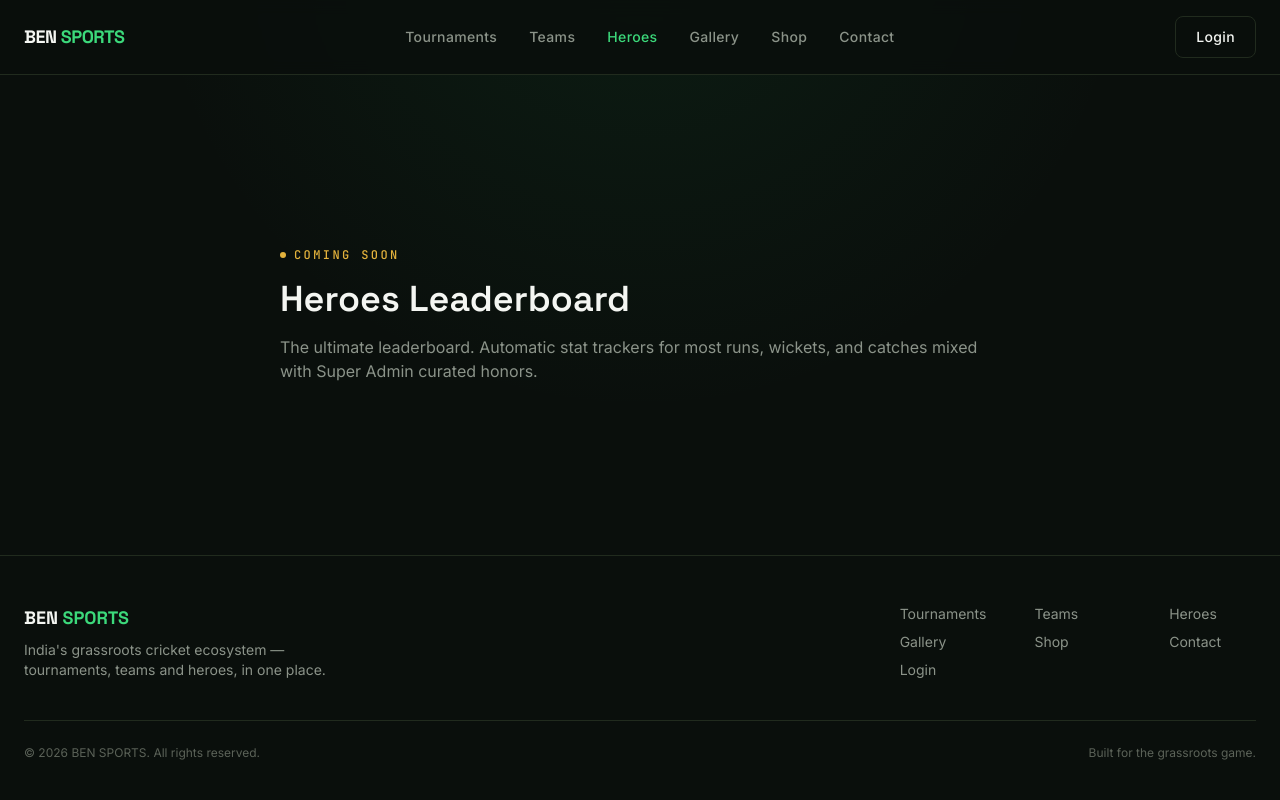
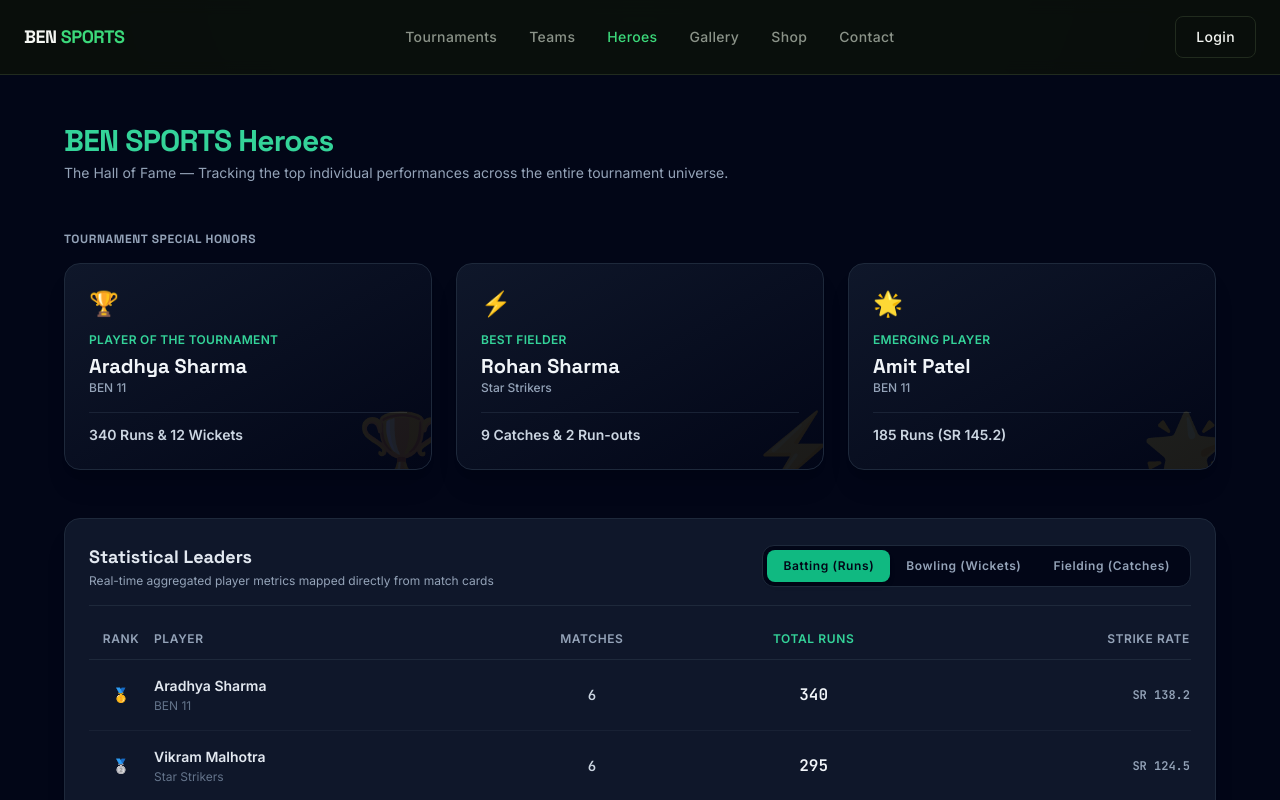
Before and after one commit to bensportscricket-ship-it/ben-sports, a React (Vite) app: page /heroes in a window 1280 px wide. Shown: the top 800 px of the page. Built offline with nearby package versions, Linux system fonts and the light colour scheme.

Commit message:
feat: implement dynamic hall of fame honors cards and aggregated metrics leaderboard

```diff
--- a/src/App.jsx
+++ b/src/App.jsx
@@ -6,6 +6,7 @@ import Placeholder from './pages/Placeholder'
 import TournamentHub from './pages/TournamentHub'
 import LiveScoring from './pages/LiveScoring'
 import TeamFinance from './pages/TeamFinance'
+import Heroes from './pages/Heroes'
 
 export default function App() {
   return (
@@ -26,15 +27,7 @@ export default function App() {
           <Route path="/teams" element={<TeamFinance />} />
 
           {/* The Cric-Logic Hall of Fame Dashboard */}
-          <Route
-            path="/heroes"
-            element={
-              <Placeholder
-                title="Heroes Leaderboard"
-                description="The ultimate leaderboard. Automatic stat trackers for most runs, wickets, and catches mixed with Super Admin curated honors."
-              />
-            }
-          />
+          <Route path="/heroes" element={<Heroes />} />
 
           {/* Public Match & Event Galleries */}
           <Route
--- /dev/null
+++ b/src/pages/Heroes.jsx
@@ -0,0 +1,137 @@
+import React, { useState } from 'react';
+
+export default function Heroes() {
+  const [statTab, setStatTab] = useState('runs');
+
+  // Mock Data: Super Admin Hand-Picked Accolades
+  const specialHonors = [
+    { title: "Player of the Tournament", name: "Aradhya Sharma", team: "BEN 11", stat: "340 Runs & 12 Wickets", icon: "🏆" },
+    { title: "Best Fielder", name: "Rohan Sharma", team: "Star Strikers", stat: "9 Catches & 2 Run-outs", icon: "⚡" },
+    { title: "Emerging Player", name: "Amit Patel", team: "BEN 11", stat: "185 Runs (SR 145.2)", icon: "🌟" }
+  ];
+
+  // Mock Data: Automatically Aggregated Statistics Leaderboard
+  const leaderboards = {
+    runs: [
+      { rank: 1, name: "Aradhya Sharma", team: "BEN 11", matches: 6, value: 340, avg: 68.0, sr: 138.2 },
+      { rank: 2, name: "Vikram Malhotra", team: "Star Strikers", matches: 6, value: 295, avg: 49.1, sr: 124.5 },
+      { rank: 3, name: "Rahul Singh", team: "BEN 11", matches: 5, value: 210, avg: 42.0, sr: 118.0 }
+    ],
+    wickets: [
+      { rank: 1, name: "Deepak Kumar", team: "BEN 11", matches: 6, value: 14, avg: 12.3, econ: 6.2 },
+      { rank: 2, name: "S. Kumar", team: "Star Strikers", matches: 6, value: 11, avg: 15.4, econ: 6.8 },
+      { rank: 3, name: "Aradhya Sharma", team: "BEN 11", matches: 6, value: 12, avg: 14.1, econ: 5.9 }
+    ],
+    catches: [
+      { rank: 1, name: "Rohan Sharma", team: "Star Strikers", matches: 6, value: 9, dismissals: "9 Catches", ro: 2 },
+      { rank: 2, name: "Amit Patel", team: "BEN 11", matches: 6, value: 7, dismissals: "5 Catches, 2 Stumpings", ro: 0 },
+      { rank: 3, name: "Deepak Singh", team: "Star Strikers", matches: 6, value: 5, dismissals: "5 Catches", ro: 1 }
+    ]
+  };
+
+  return (
+    <div className="min-h-screen bg-slate-950 text-white p-4 md:p-12">
+      <div className="max-w-6xl mx-auto space-y-12">
+
+        {/* Header Title */}
+        <div>
+          <h1 className="text-3xl font-extrabold text-emerald-400 tracking-tight">BEN SPORTS Heroes</h1>
+          <p className="text-slate-400 text-sm mt-1">The Hall of Fame — Tracking the top individual performances across the entire tournament universe.</p>
+        </div>
+
+        {/* Section 1: Super Admin Special Honors */}
+        <div>
+          <h2 className="text-xs font-bold uppercase tracking-wider text-slate-400 mb-4">Tournament Special Honors</h2>
+          <div className="grid grid-cols-1 md:grid-cols-3 gap-6">
+            {specialHonors.map((honor, index) => (
+              <div key={index} className="bg-gradient-to-br from-slate-900 to-slate-950 border border-slate-800 rounded-2xl p-6 relative overflow-hidden shadow-xl hover:border-emerald-500/30 transition-all">
+                <div className="absolute -right-4 -bottom-4 text-7xl opacity-10 pointer-events-none">
+                  {honor.icon}
+                </div>
+                <span className="text-2xl">{honor.icon}</span>
+                <p className="text-xs font-bold text-emerald-400 uppercase tracking-wide mt-3">{honor.title}</p>
+                <h3 className="text-xl font-black text-slate-100 mt-1">{honor.name}</h3>
+                <p className="text-xs text-slate-400 font-medium">{honor.team}</p>
+                <p className="text-sm text-slate-300 font-semibold mt-4 border-t border-slate-800/80 pt-3">{honor.stat}</p>
+              </div>
+            ))}
+          </div>
+        </div>
+
+        {/* Section 2: Automated Statistics Leaderboard */}
+        <div className="bg-slate-900 border border-slate-800 rounded-2xl p-6 shadow-xl">
+          <div className="flex flex-col sm:flex-row sm:justify-between sm:items-center gap-4 mb-6 pb-4 border-b border-slate-800">
+            <div>
+              <h3 className="text-lg font-bold text-slate-200">Statistical Leaders</h3>
+              <p className="text-xs text-slate-400 mt-0.5">Real-time aggregated player metrics mapped directly from match cards</p>
+            </div>
+
+            {/* Filter Navigation Tabs */}
+            <div className="flex bg-slate-950 p-1 rounded-xl border border-slate-800 self-start sm:self-center">
+              <button
+                onClick={() => setStatTab('runs')}
+                className={`px-4 py-2 rounded-lg text-xs font-bold tracking-wider transition-all ${statTab === 'runs' ? 'bg-emerald-500 text-slate-950 shadow-md' : 'text-slate-400 hover:text-slate-200'}`}
+              >
+                Batting (Runs)
+              </button>
+              <button
+                onClick={() => setStatTab('wickets')}
+                className={`px-4 py-2 rounded-lg text-xs font-bold tracking-wider transition-all ${statTab === 'wickets' ? 'bg-emerald-500 text-slate-950 shadow-md' : 'text-slate-400 hover:text-slate-200'}`}
+              >
+                Bowling (Wickets)
+              </button>
+              <button
+                onClick={() => setStatTab('catches')}
+                className={`px-4 py-2 rounded-lg text-xs font-bold tracking-wider transition-all ${statTab === 'catches' ? 'bg-emerald-500 text-slate-950 shadow-md' : 'text-slate-400 hover:text-slate-200'}`}
+              >
+                Fielding (Catches)
+              </button>
+            </div>
+          </div>
+
+          {/* Dynamic Leaderboard Table Rendering */}
+          <div className="overflow-x-auto">
+            <table className="w-full text-left text-sm border-collapse">
+              <thead>
+                <tr className="border-b border-slate-800 text-slate-400 font-medium text-xs uppercase tracking-wider">
+                  <th className="pb-3 w-16 text-center">Rank</th>
+                  <th className="pb-3">Player</th>
+                  <th className="pb-3 text-center">Matches</th>
+                  <th className="pb-3 text-center font-bold text-emerald-400">
+                    {statTab === 'runs' ? 'Total Runs' : statTab === 'wickets' ? 'Wickets' : 'Dismissals'}
+                  </th>
+                  <th className="pb-3 text-right">
+                    {statTab === 'runs' ? 'Strike Rate' : statTab === 'wickets' ? 'Economy' : 'Run Outs'}
+                  </th>
+                </tr>
+              </thead>
+              <tbody className="divide-y divide-slate-800/60">
+                {leaderboards[statTab].map((player) => (
+                  <tr key={player.rank} className="hover:bg-slate-950/20 transition-colors">
+                    <td className="py-4 text-center font-bold font-mono text-slate-400">
+                      {player.rank === 1 ? '🥇' : player.rank === 2 ? '🥈' : player.rank === 3 ? '🥉' : `#${player.rank}`}
+                    </td>
+                    <td className="py-4">
+                      <p className="font-bold text-slate-200">{player.name}</p>
+                      <p className="text-xs text-slate-500 mt-0.5">{player.team}</p>
+                    </td>
+                    <td className="py-4 text-center font-semibold text-slate-300 font-mono">
+                      {player.matches}
+                    </td>
+                    <td className="py-4 text-center font-black text-base text-slate-100 font-mono">
+                      {statTab === 'catches' ? player.dismissals : player.value}
+                    </td>
+                    <td className="py-4 text-right text-xs font-mono font-bold text-slate-400">
+                      {statTab === 'runs' ? `SR ${player.sr}` : statTab === 'wickets' ? `Econ ${player.econ}` : `RO ${player.ro}`}
+                    </td>
+                  </tr>
+                ))}
+              </tbody>
+            </table>
+          </div>
+        </div>
+
+      </div>
+    </div>
+  );
+}
```
